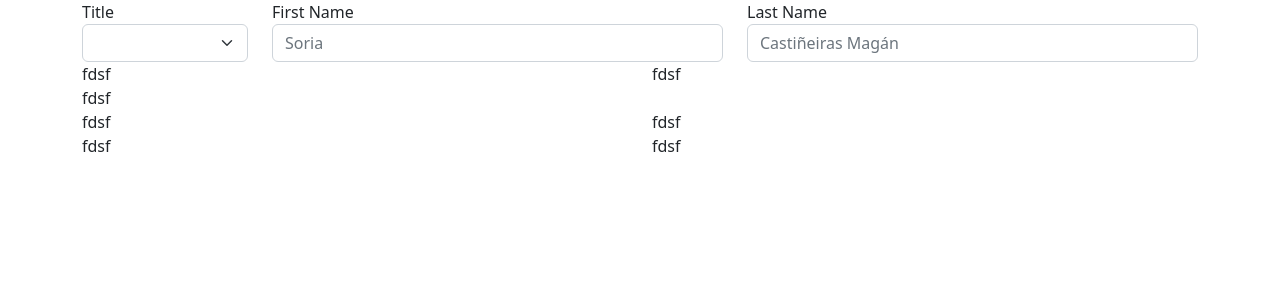
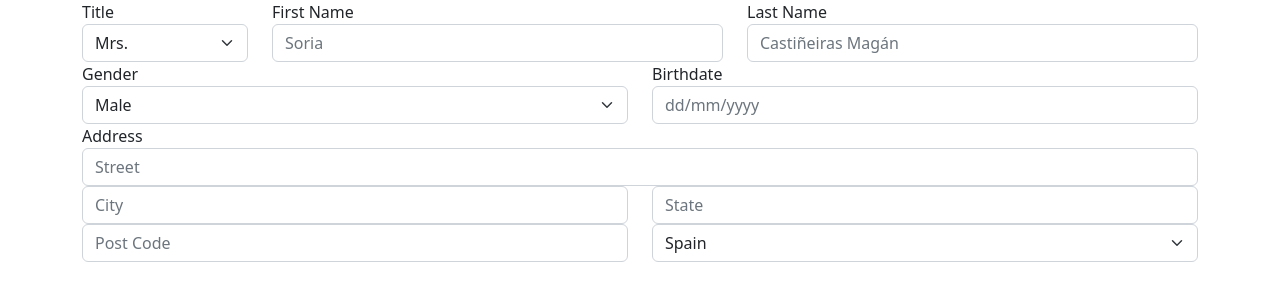
Before and after one commit to Xoubas/Bootstrap-forms, a plain HTML site: page index.html in a window 1280 px wide. Drawn offline with Linux system fonts and the light colour scheme.

```diff
--- a/index.html
+++ b/index.html
@@ -12,34 +12,93 @@
     <main class="container">
         <div class="row">
             <div class="col-2">
+                <!--Title-->
                 <div class="form-group">
-                    <label for="Title">Title</label>
-                    <select class="form-select">
-
+                    <label for="ttl">Title</label>
+                    <select class="form-select" id="ttl">
+                        <option selected>Mrs.</option>
+                        <option value="1">Mr.</option>
                     </select>
                 </div>
             </div>
 
+            <!--First name-->
             <div class="col-5">
                 <div class="form-group">
-                    <label for="exampleInputEmail1">First Name</label>
-                    <input type="email" class="form-control" id="exampleInputEmail1" aria-describedby="emailHelp" placeholder="Soria">
+                    <label for="fname">First Name</label>
+                    <input type="text" class="form-control" id="fname" name="fname" placeholder="Soria">
                 </div>
             </div>
 
+            <!--Last name-->
             <div class="col-5">
                 <div class="form-group">
-                    <label for="exampleInputEmail1">Last Name</label>
-                    <input type="email" class="form-control" id="exampleInputEmail1" aria-describedby="emailHelp" placeholder="Castiñeiras Magán">
+                    <label for="sname">Last Name</label>
+                    <input type="text" class="form-control" id="sname" name="sname" placeholder="Castiñeiras Magán">
                 </div>
             </div>
-            <div class="col-6">fdsf</div>
-            <div class="col-6">fdsf</div>
-            <div class="col-12">fdsf</div>
-            <div class="col-6">fdsf</div>
-            <div class="col-6">fdsf</div>
-            <div class="col-6">fdsf</div>
-            <div class="col-6">fdsf</div>
+
+            <!--Gender-->
+            <div class="col-6">
+                <div class="form-group">
+                    <label for="gend">Gender</label>
+                    <select class="form-select" id="gend">
+                        <option selected>Male</option>
+                        <option value="1">Female</option>
+                        <option value="2">I rather not say</option>
+                    </select>
+                </div>
+            </div>
+
+            <!--Birthdate-->
+            <div class="col-6">
+                <div class="form-group">
+                    <label for="date">Birthdate</label>
+                    <input type="text" class="form-control" id="date" name="date" placeholder="dd/mm/yyyy">
+                </div>
+            </div>
+
+            <!--Address-->
+            <div class="col-12">
+                <div class="form-group">
+                    <label for="Add">Address</label>
+                    <input type="text" class="form-control" id="Add" name="Add" placeholder="Street">
+                </div>
+            </div>
+
+            <!--City-->
+            <div class="col-6">
+                <div class="form-group">
+                    <input type="text" class="form-control" id="cty" name="cty" placeholder="City">
+                </div>
+            </div>
+
+            <!--State-->
+            <div class="col-6">
+                <div class="form-group">
+                    <input type="text" class="form-control" id="sta" name="sta" placeholder="State">
+                </div>
+            </div>
+
+            <!--Post code-->
+            <div class="col-6">
+                <div class="form-group">
+                    <input type="text" class="form-control" id="pc" name="pc" placeholder="Post Code">
+                </div>
+            </div>
+
+            <!--Country-->
+            <div class="col-6">
+                <div class="form-group">
+                    <select class="form-select" id="ctr">
+                        <option selected>Spain</option>
+                        <option value="1">Perú</option>
+                        <option value="2">Japón</option>
+                        <option value="3">Alemania</option>
+                        <option value="4">EE. UU.</option>
+                    </select>
+                </div>
+            </div>
         </div>
     </main>
 </body>
```
